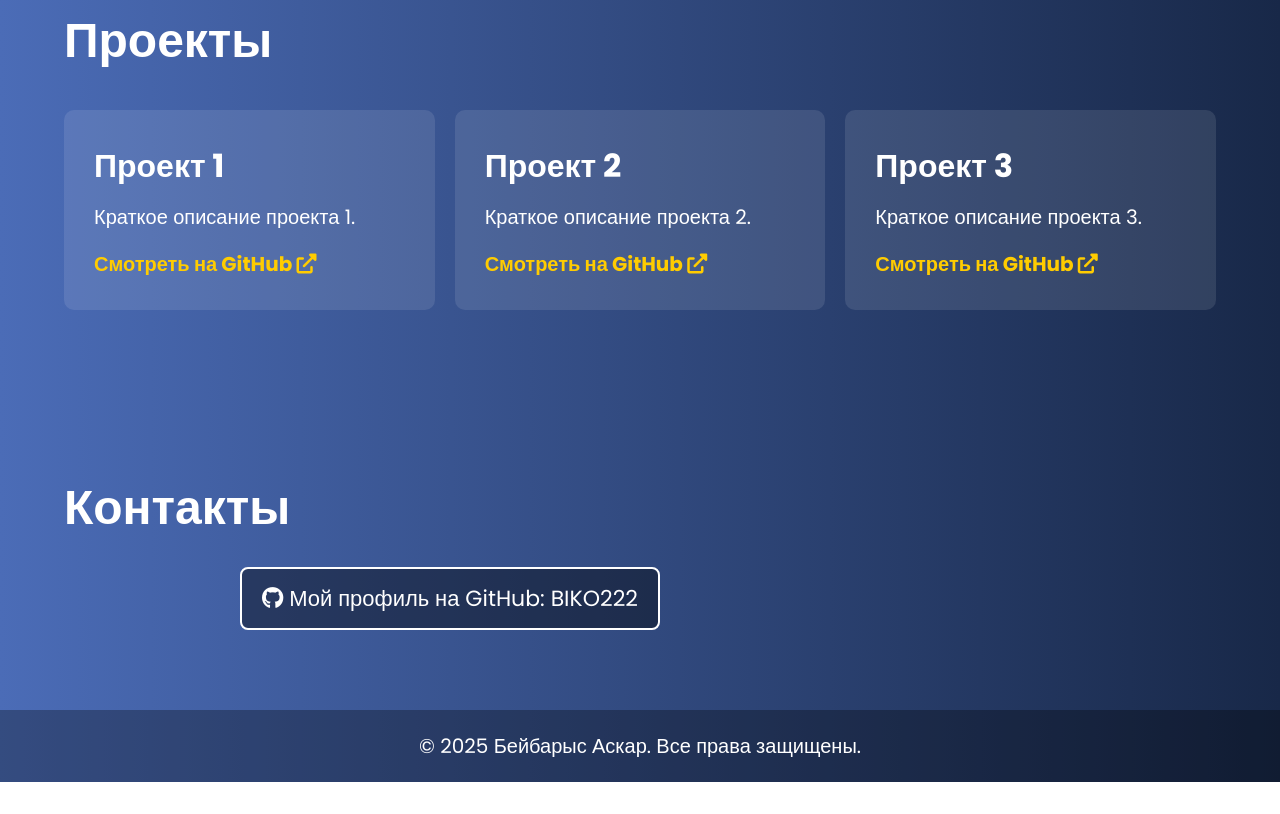
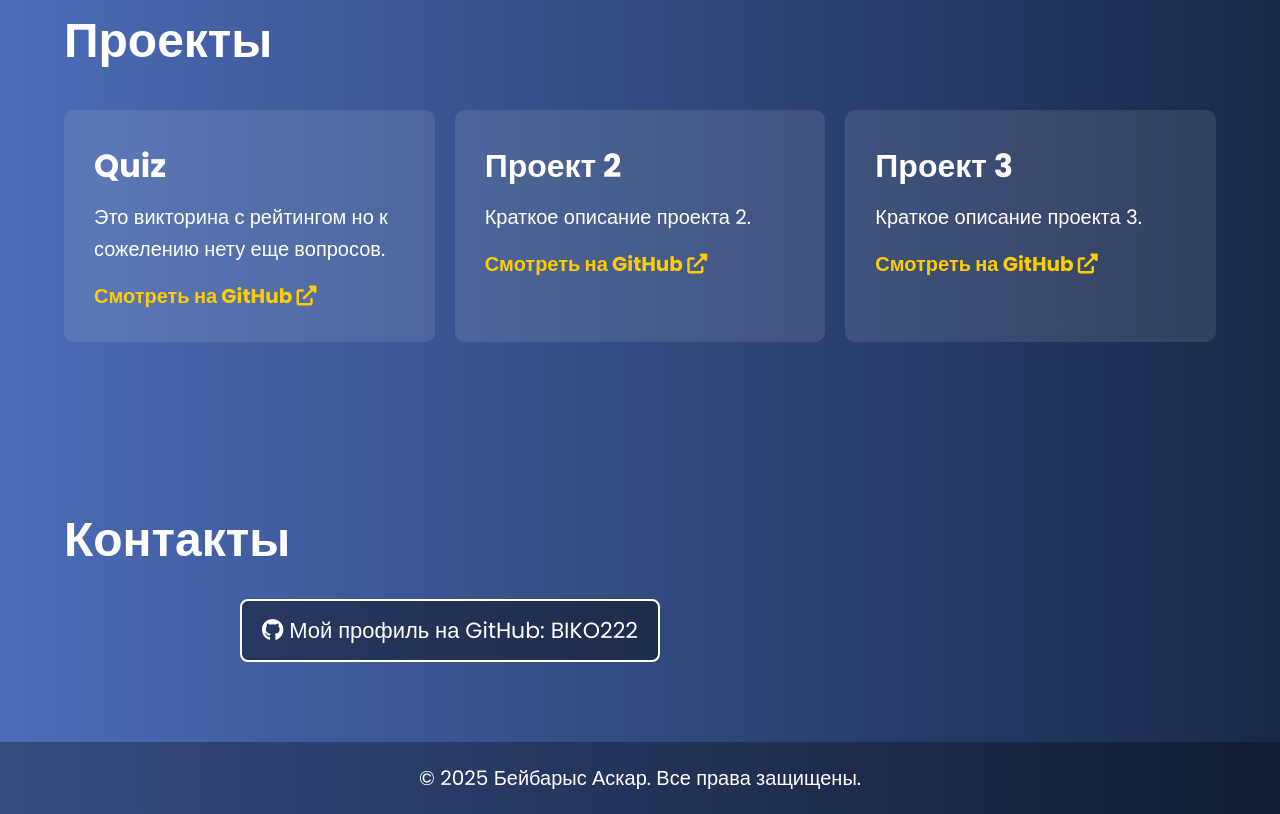
Before and after one commit to BIKO222/Beibarys, a plain HTML site: page index.html in a window 1280 px wide. Shown: the part 1962-2776 px from the top of the page. Before the commit the page ends 2744 px from the top, so only its background shows below. Drawn offline with Linux system fonts and the light colour scheme.

Commit message:
Update index.html

```diff
--- a/index.html
+++ b/index.html
@@ -77,9 +77,9 @@
       <h2>Проекты</h2>
       <div class="projects-grid">
         <div class="project">
-          <h3>Проект 1</h3>
-          <p>Краткое описание проекта 1.</p>
-          <a href="https://github.com/BIKO222/project1" target="_blank">
+          <h3>Quiz</h3>
+          <p>Это викторина с рейтингом но к сожелению нету еще вопросов.</p>
+          <a href="https://github.com/BIKO222/weather-site" target="_blank">
             Смотреть на GitHub <i class="fas fa-external-link-alt"></i>
           </a>
         </div>
```
